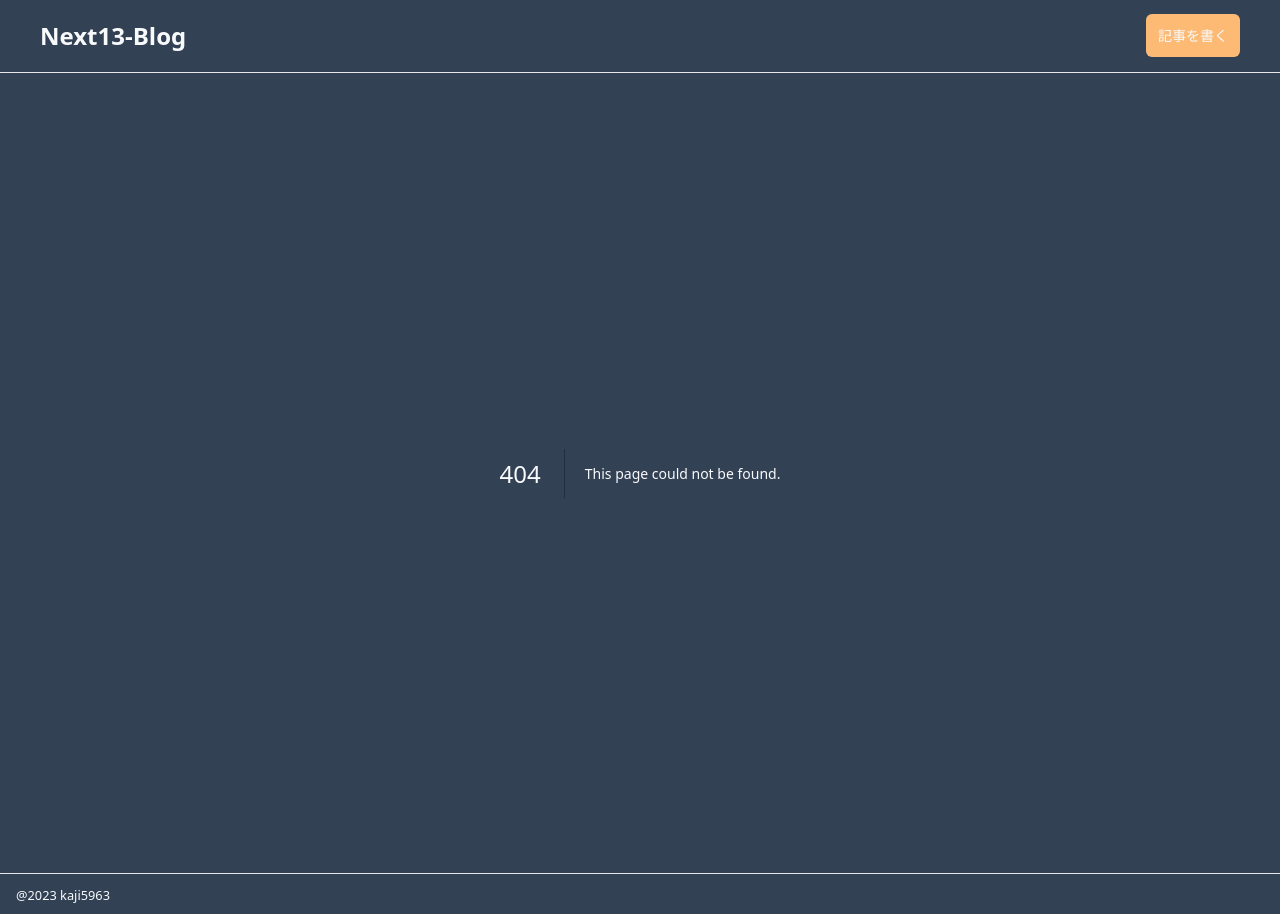
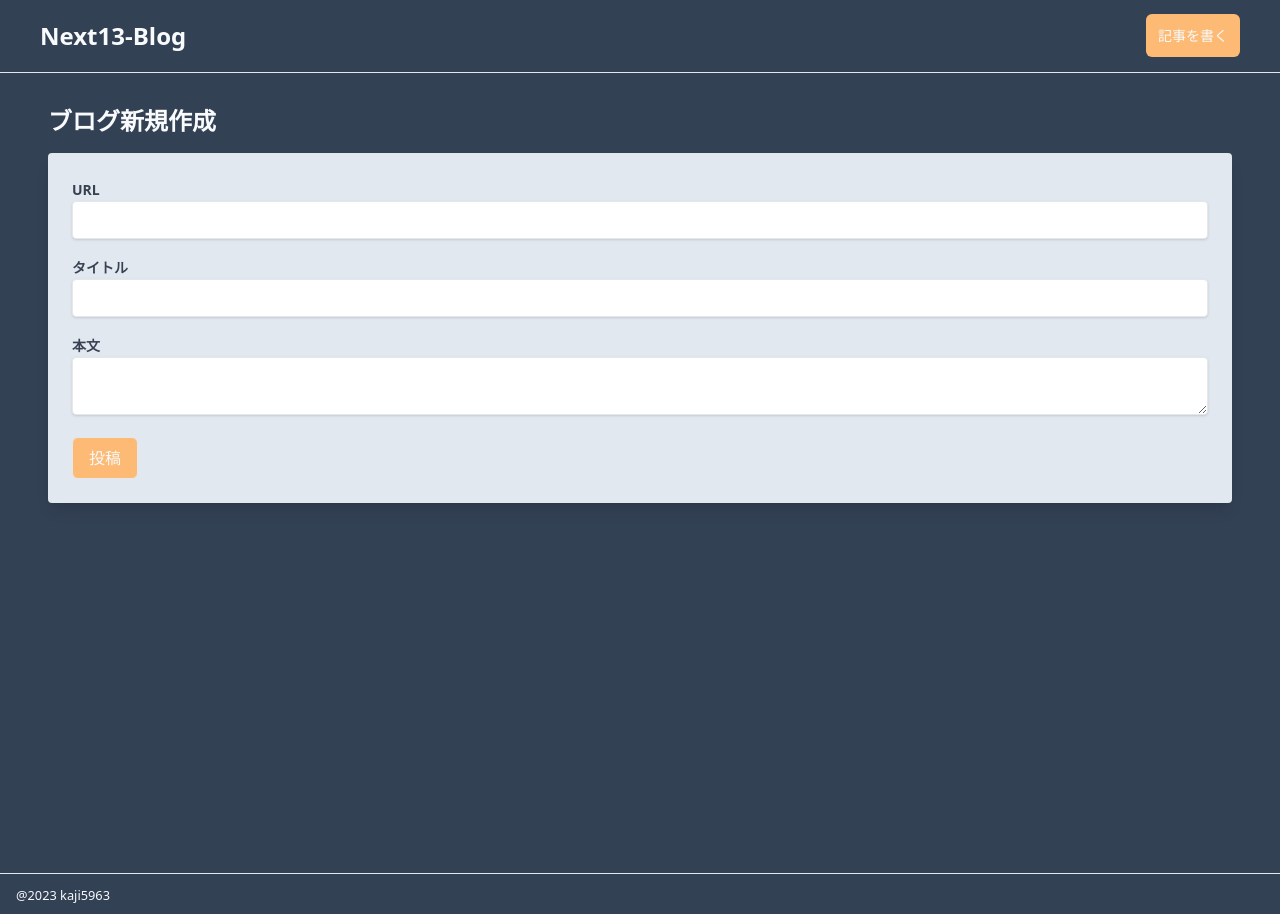
Before and after one commit to kaji5963/next13-blog-app, a Next.js app: page /articles/new in a window 1280 px wide. Before the commit this address had no page. Built offline with nearby package versions, Linux system fonts and the light colour scheme.

Commit message:
新規投稿ページ作成

```diff
--- /dev/null
+++ b/src/app/articles/new/page.tsx
@@ -0,0 +1,41 @@
+import React from 'react';
+
+const CreateBlogPage = () => {
+  return (
+    <div className='min-h-screen py-8 px-4 md:px-12'>
+      <h2 className='text-2xl font-bold mb-4'>ブログ新規作成</h2>
+      <form className="bg-slate-200 p-6 rounded shadow-lg">
+        <div className="mb-4">
+          <label className="text-gray-700 text-sm font-bold mb-2">URL</label>
+          <input
+            type="text"
+            className="shadow border rounded w-full py-2 px-3 text-gray-700 leading-tight focus:outline-none"
+          />
+        </div>
+
+        <div className="mb-4">
+          <label className="text-gray-700 text-sm font-bold mb-2">
+            タイトル
+          </label>
+          <input
+            type="text"
+            className="shadow border rounded w-full py-2 px-3 text-gray-700 leading-tight focus:outline-none"
+          />
+        </div>
+
+        <div className="mb-4">
+          <label className="text-gray-700 text-sm font-bold mb-2">
+            本文
+          </label>
+          <textarea
+            className="shadow border rounded w-full py-2 px-3 text-gray-700 leading-tight focus:outline-none"
+          />
+        </div>
+
+        <button type='submit' className='py-2 px-4 border rounded-md bg-orange-300'>投稿</button>
+      </form>
+    </div>
+  );
+};
+
+export default CreateBlogPage;
```
